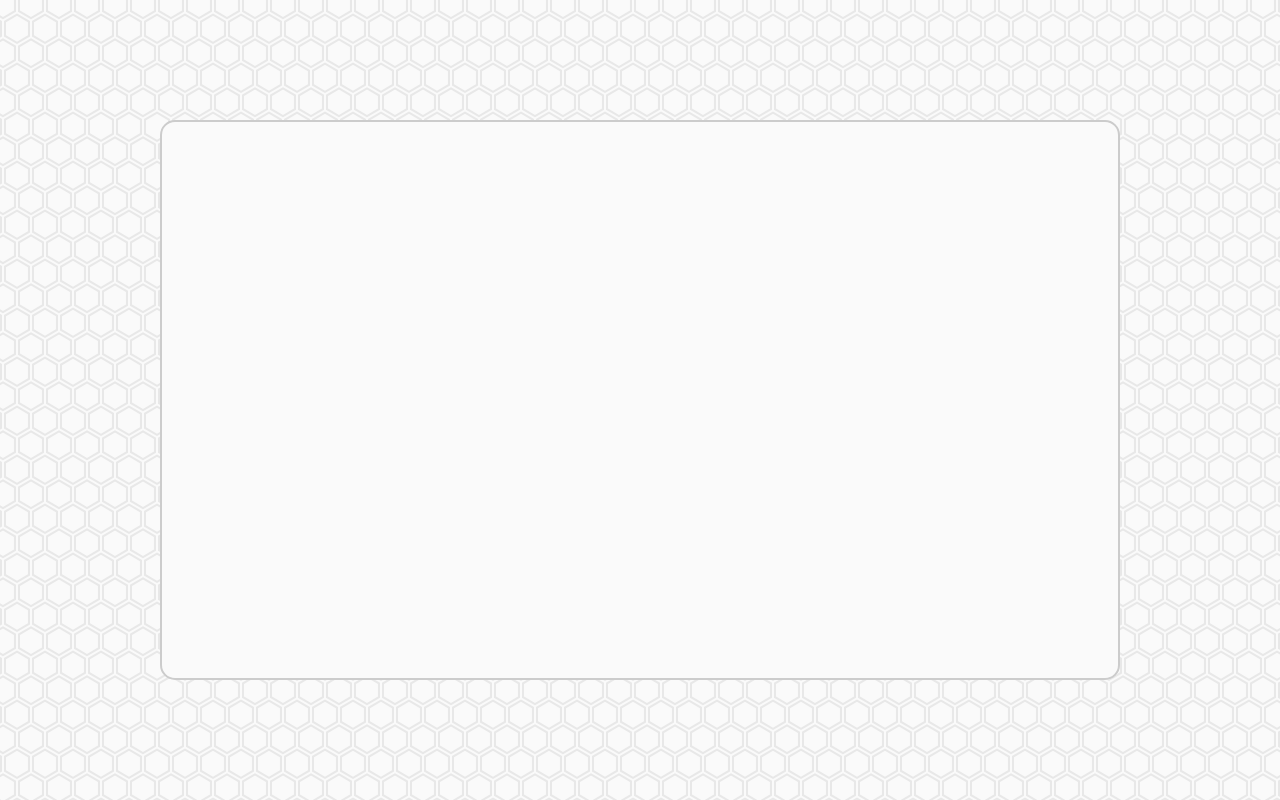
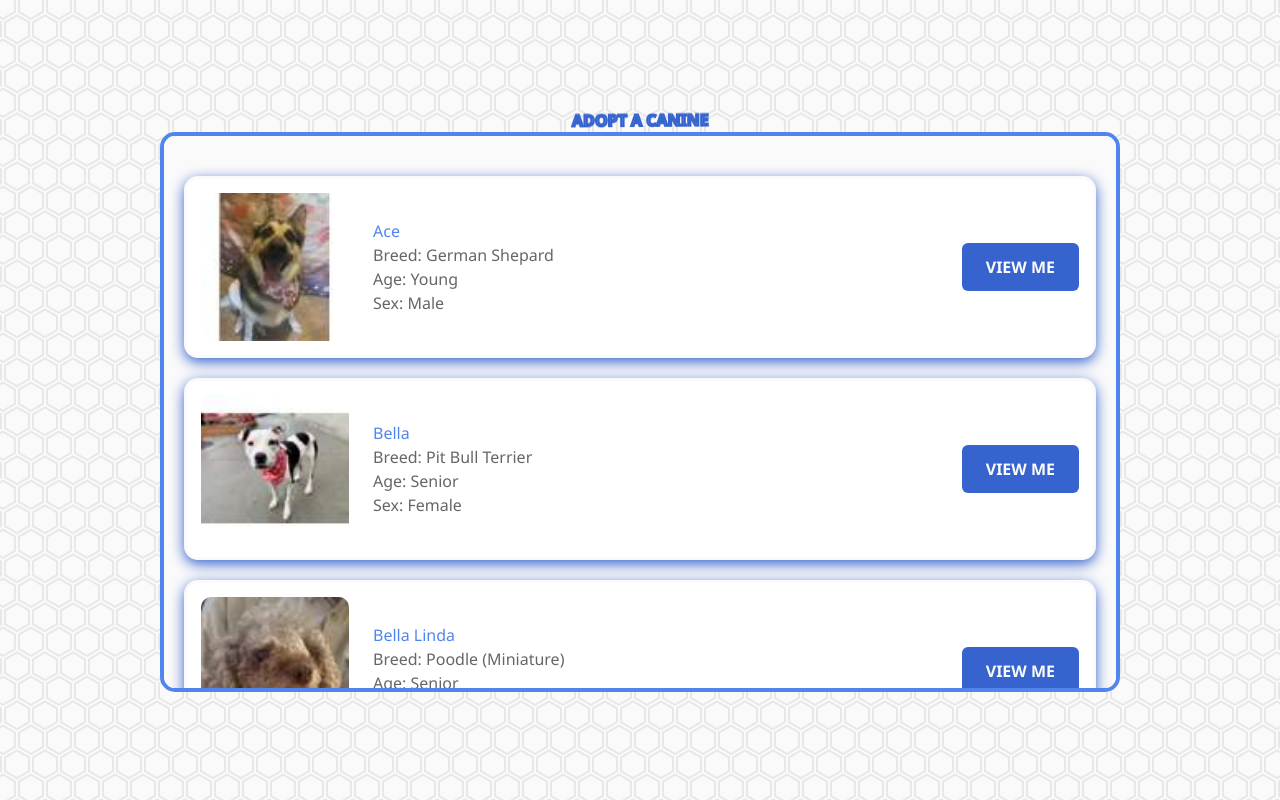
Before and after one commit to bootcamp-project-2026/bootcamp-app, a Next.js app: page /adopt in a window 1280 px wide. Built offline with nearby package versions, Linux system fonts and the light colour scheme.

Commit message:
added CanineCard to comps + adopt page detail

```diff
--- a/src/app/adopt/adopt.module.css
+++ b/src/app/adopt/adopt.module.css
@@ -1,7 +1,8 @@
 .page {
   --white: #fafafa;
   --black: #000;
-  --title: #1a196e;
+  --title: #3663cd;
+  --highlight: #5085f0;
   --grey: #666;
   --lightgrey: #cfcfcf;
 
@@ -36,7 +37,123 @@
   width: 120vh;
   height: 70vh;
   background-color: var(--white);
-  border: 2px solid #ccc;
+  border: 4px solid var(--highlight);
   border-radius: 15px;
   padding: 20px;
+  overflow: auto;
 }
+
+.card {
+  display: flex;
+  align-items: center;
+  gap: 24px;
+  width: min(1000px, 100%);
+  min-height: 176px;
+  margin: 20px auto;
+  padding: 14px;
+  border: 3px solid var(--white);
+  border-radius: 14px;
+  background: #ffffff;
+  box-shadow: 0 4px 14px var(--title);
+  color: #111827;
+  transition:
+    transform 180ms ease,
+    box-shadow 180ms ease,
+    border-color 180ms ease;
+}
+
+.card:hover {
+  transform: translateY(-4px);
+  border-color: var(--title);
+  box-shadow: 0 12px 24px var(--highlight);
+}
+
+.image {
+  width: 148px;
+  height: 148px;
+  flex-shrink: 0;
+  border-radius: 10px;
+  object-fit: cover;
+}
+
+.details {
+  flex: 1;
+  text-align: left;
+}
+
+.details h2 {
+  color: var(--highlight);
+  font-size: 20;
+  text-align: left;
+}
+
+.title {
+  color: var(--highlight);
+  -webkit-text-stroke: 2px var(--title);
+  font-size: 60;
+  text-align: left;
+  font-weight: bold;
+
+  animation: wobble 5s linear infinite;
+}
+
+@keyframes wobble {
+  0%,
+  100% {
+    transform: rotate(0deg);
+  }
+  25% {
+    transform: rotate(-1deg);
+  }
+  75% {
+    transform: rotate(1deg);
+  }
+}
+
+.viewbutton {
+  display: inline-block;
+  padding: 12px 24px;
+
+  font-size: 16px;
+  font-weight: 600;
+  color: var(--white);
+  text-align: center;
+  text-decoration: none;
+
+  background-color: var(--title);
+  border: none;
+  border-radius: 6px;
+
+  cursor: pointer;
+  transition:
+    background-color 0.2s ease,
+    transform 0.1s ease;
+}
+
+.viewbutton:hover {
+  background-color: var(--highlight);
+  transform: scale(1.05);
+}
+
+.viewbutton:active {
+  transform: scale(0.98);
+}
+
+.details p {
+  color: var(--grey);
+  line-height: 1.5;
+  text-align: left;
+}
+
+@media (max-width: 600px) {
+  .card {
+    align-items: flex-start;
+    flex-direction: column;
+    gap: 16px;
+  }
+
+  .image {
+    width: 100%;
+    height: 220px;
+  }
+}
--- a/src/app/adopt/page.tsx
+++ b/src/app/adopt/page.tsx
@@ -1,13 +1,62 @@
 "use client";
+import { useEffect, useState } from "react";
 import { preload } from "react-dom";
 import styles from "./adopt.module.css";
+import CanineCard, { type Canine } from "../../components/CanineCard";
 
-export default function DonatePage() {
+export default function AdoptPage() {
   preload("/hex-light.svg", { as: "image" });
+
+  const [canines, setCanines] = useState<Canine[]>([]);
+  const [error, setError] = useState<string | null>(null);
+  const [loading, setLoading] = useState(true);
+
+  useEffect(() => {
+    async function loadCanines() {
+      try {
+        // fetch the list of canines from the API route instead of test_canines directly
+        const response = await fetch("/api/canines");
+        if (!response.ok) {
+          throw new Error("unable to load canines.");
+        }
+
+        const data: Canine[] = await response.json();
+        setCanines(data);
+      } catch {
+        setError("unable to load canines");
+      } finally {
+        setLoading(false);
+      }
+    }
+
+    loadCanines();
+  }, []);
+
+  if (loading) {
+    return (
+      <main>
+        <p>Loading canines...</p>
+      </main>
+    );
+  }
+
+  if (error) {
+    return (
+      <main>
+        <p>{error}</p>
+      </main>
+    );
+  }
 
   return (
     <main className={styles.page}>
-      <div className={styles.container}></div>
+      <p className={styles.title}>ADOPT A CANINE</p>
+      <div className={styles.container}>
+        {/* make one reusable card for every canine returned by the API */}
+        {canines.map((canine) => (
+          <CanineCard key={canine.Name} canine={canine} />
+        ))}
+      </div>
     </main>
   );
 }
--- /dev/null
+++ b/src/components/CanineCard.tsx
@@ -0,0 +1,38 @@
+import Image from "next/image";
+import styles from "../app/adopt/adopt.module.css";
+
+export type Canine = {
+  Image: string;
+  Name: string;
+  Breed: string;
+  Age: "Baby" | "Young" | "Adult" | "Senior";
+  Sex: "Male" | "Female";
+};
+
+type CanineCardProps = {
+  canine: Canine;
+};
+
+export default function CanineCard({ canine }: CanineCardProps) {
+  // Extract the file name from the Image path (e.g., "Ace.jpg" from "/pets/Ace.jpg")
+  const imageFileName = canine.Image.split("/").pop();
+
+  return (
+    <article className={styles.card}>
+      <Image
+        className={styles.image}
+        src={`/pets/${imageFileName}`}
+        alt={canine.Name}
+        width={300}
+        height={200}
+      />
+      <div className={styles.details}>
+        <h2>{canine.Name}</h2>
+        <p>Breed: {canine.Breed}</p>
+        <p>Age: {canine.Age}</p>
+        <p>Sex: {canine.Sex}</p>
+      </div>
+      <button className={styles.viewbutton}>VIEW ME</button>
+    </article>
+  );
+}
```
